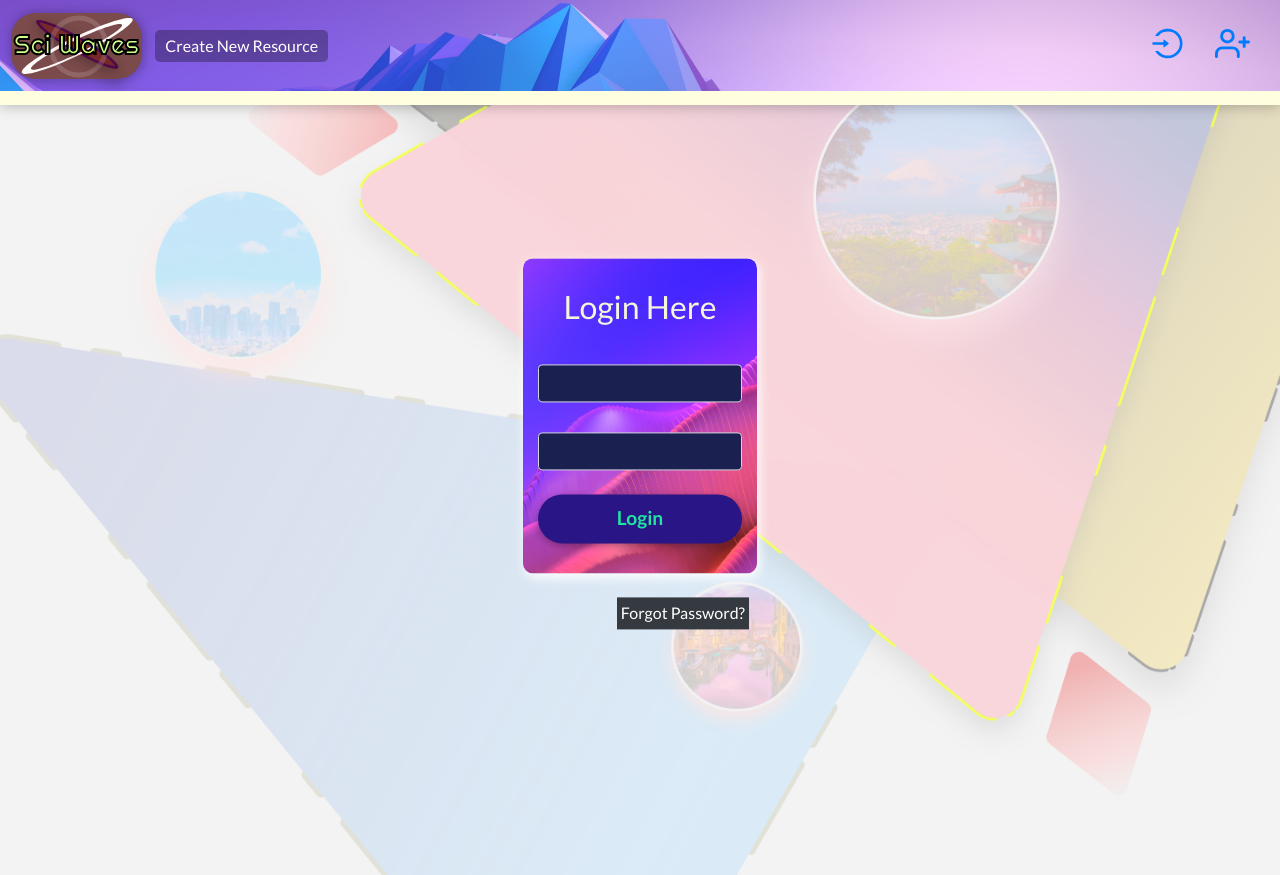
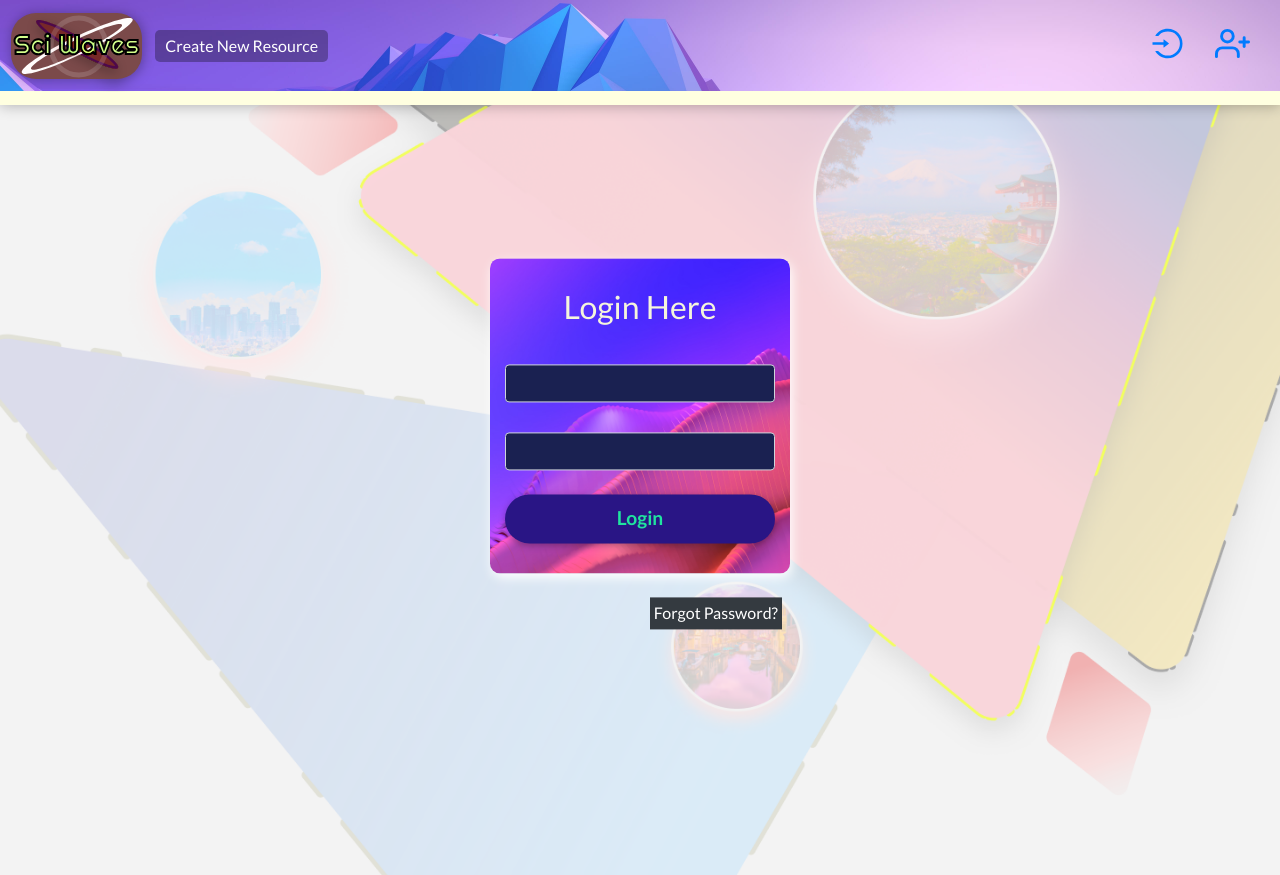
Before and after one commit to PetrovIlyuha/sci-waves, a Next.js app in the folder client/: page /login in a window 1280 px wide. Built offline with nearby package versions, Linux system fonts and the light colour scheme; no server answers.

Commit message:
login form min-width fixed

```diff
--- a/client/pages/login.module.css
+++ b/client/pages/login.module.css
@@ -17,6 +17,7 @@
   border-radius: 10px;
   padding: 20 40px;
   min-height: 200px;
+  min-width: 300px;
   box-shadow: 2px 4px 12px rgba(255, 255, 255, 1);
   transition: all 0.3s ease;
   z-index: 10;
```
